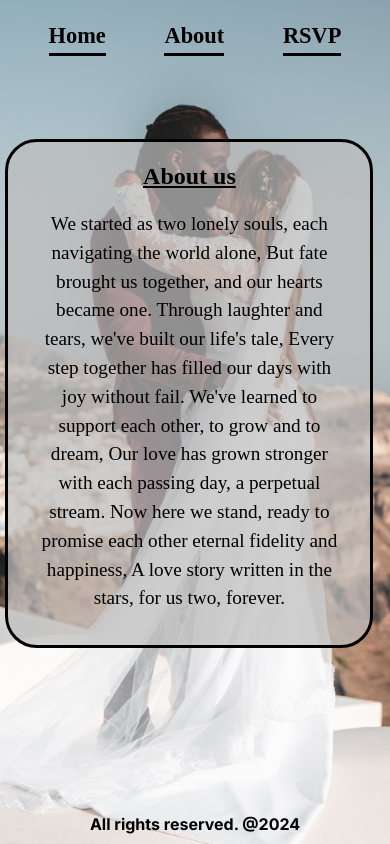
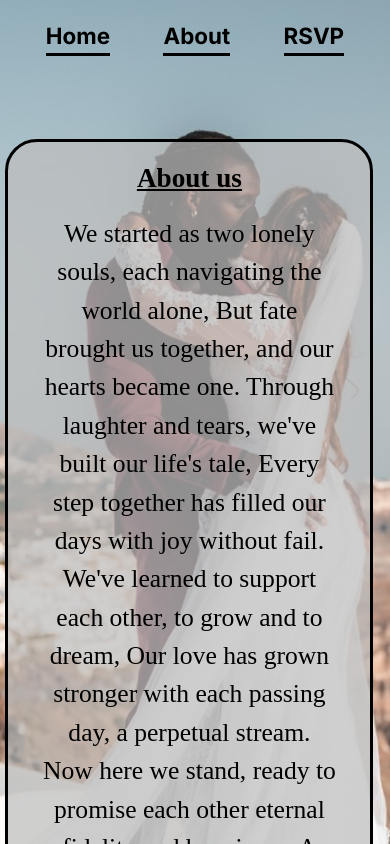
Before and after one commit to Owale128/weddingPage, a Next.js app: page /about in a window 390 px wide. Shown: the top 844 px of the page. Built offline with nearby package versions, Linux system fonts and the light colour scheme.

Commit message:
Did some styling

```diff
--- a/src/app/sass/About.module.scss
+++ b/src/app/sass/About.module.scss
@@ -6,13 +6,13 @@
     flex-direction: column;
     padding: 7rem 10rem 0 0;
     animation: pop-up 0.5s ease-out forwards;
+    font-family: cursive;
 
     .txtContainer {
 
         width: 28rem;
         padding: 1rem;
         text-align: center;
-        font-family: cursive;
         border-radius: 2rem;
         border: 0.2rem solid black;
         background-color: rgba(190, 190, 190, 0.715);
@@ -20,7 +20,6 @@
         h1 {
             font-size: 1.5rem;
             font-weight: bold;
-            font-family: cursive;
             margin: 0 auto 1rem;
             text-decoration: underline;
         }
@@ -40,10 +39,13 @@
             width: 23rem;
 
             h1 {
+                font-size: 1.7rem;
                 margin: 0 auto;
+                font-weight: bold;
             }
             p {
                 padding: 1rem;
+                font-size: 1.6rem;
             }
         }
     }
--- a/src/app/sass/Header.module.scss
+++ b/src/app/sass/Header.module.scss
@@ -1,7 +1,5 @@
 .header {
     padding: 1.2rem;
-    font-family: cursive;
-
 
     .nav {
         display: flex;
--- a/src/app/sass/Home.module.scss
+++ b/src/app/sass/Home.module.scss
@@ -7,6 +7,7 @@
     margin-right: 6rem;
     flex-direction: column;
     animation: pop-up 0.5s ease-out forwards;
+    font-family: cursive;
 
     main {
         width: 33rem;
@@ -14,7 +15,6 @@
         padding: 1rem;
         text-align: center;
         border-radius: 2rem;
-        font-family: cursive;
         border: 0.2rem solid black;
         background-color: rgba(190, 190, 190, 0.715);
 
@@ -47,8 +47,12 @@
             padding: 0.79rem;
 
             h3 {
-                font-size: 1.4rem;
+                font-size: 1.5rem;
                 font-weight: bold;
+            }
+
+            p {
+                font-size: 1.5rem;
             }
 
         }
--- a/src/app/sass/Rsvp.module.scss
+++ b/src/app/sass/Rsvp.module.scss
@@ -7,9 +7,9 @@
     margin-right: 15rem;
     flex-direction: column;
     animation: pop-up 0.5s ease-out forwards;
+    font-family: cursive;
 
     h1 {
-      font-family: cursive;
       margin: 0 8.5rem 1rem 0;
       font-size: 1.7rem;
       font-weight: bold;
@@ -22,6 +22,7 @@
       display: inline-block;
       border: 0.2rem solid black;
       background-color: rgba(190, 190, 190, 0.715);
+
     }
 
     .formGroup {
@@ -31,7 +32,6 @@
         display: block;
         font-size: 1.1rem;
         font-weight: bold;
-        font-family: cursive;
       }
 
       input {
@@ -65,6 +65,16 @@
     .container {
       padding-top: 9rem;
       margin-right: 1.8rem;
+
+      .form {
+
+        .formGroup{
+          label {
+            font-size: 1.5rem;
+          }
+        }
+
+      }
     }
   }
 
```
Also changed, not shown: src/app/sass/_Keyframes.module.scss (renamed from src/app/sass/Keyframes.module.scss).
